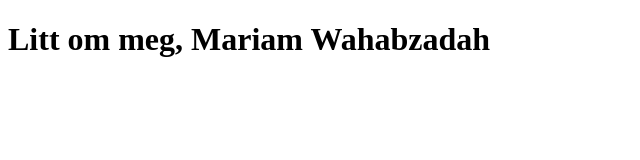
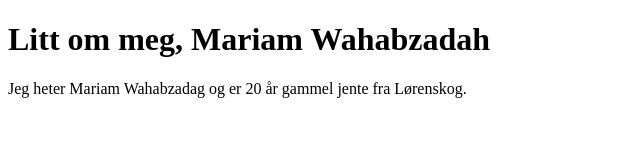
Before and after one commit to mawah5035/Egen-webside, a plain HTML site: page index.html in a window 1280 px wide. Shown: the whole page, without its empty margins (0-640 px from the left). Drawn offline with Linux system fonts and the light colour scheme.

Commit message:
Update index.html

```diff
--- a/index.html
+++ b/index.html
@@ -6,7 +6,7 @@
 
 <body>
 <h1> Litt om meg, Mariam Wahabzadah</h1>
-
+<p> Jeg heter Mariam Wahabzadag og er 20 år gammel jente fra Lørenskog. </p>
 
 
 
```
